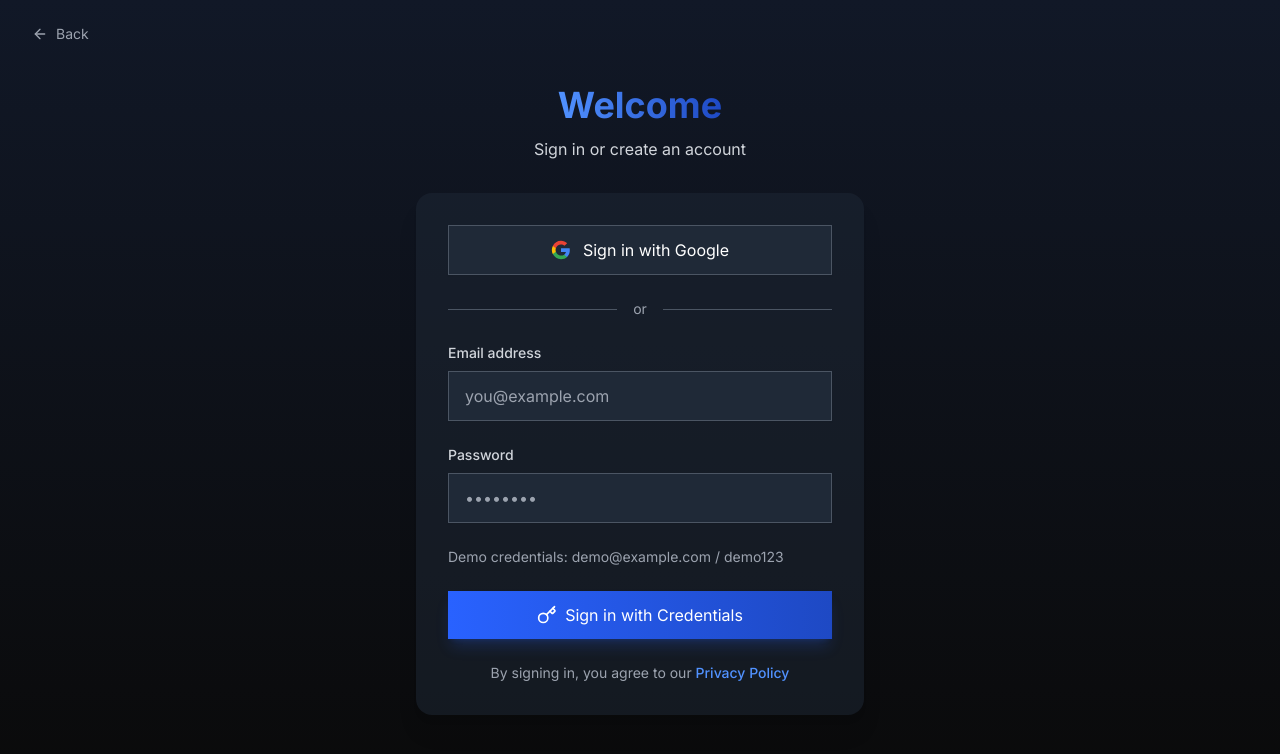
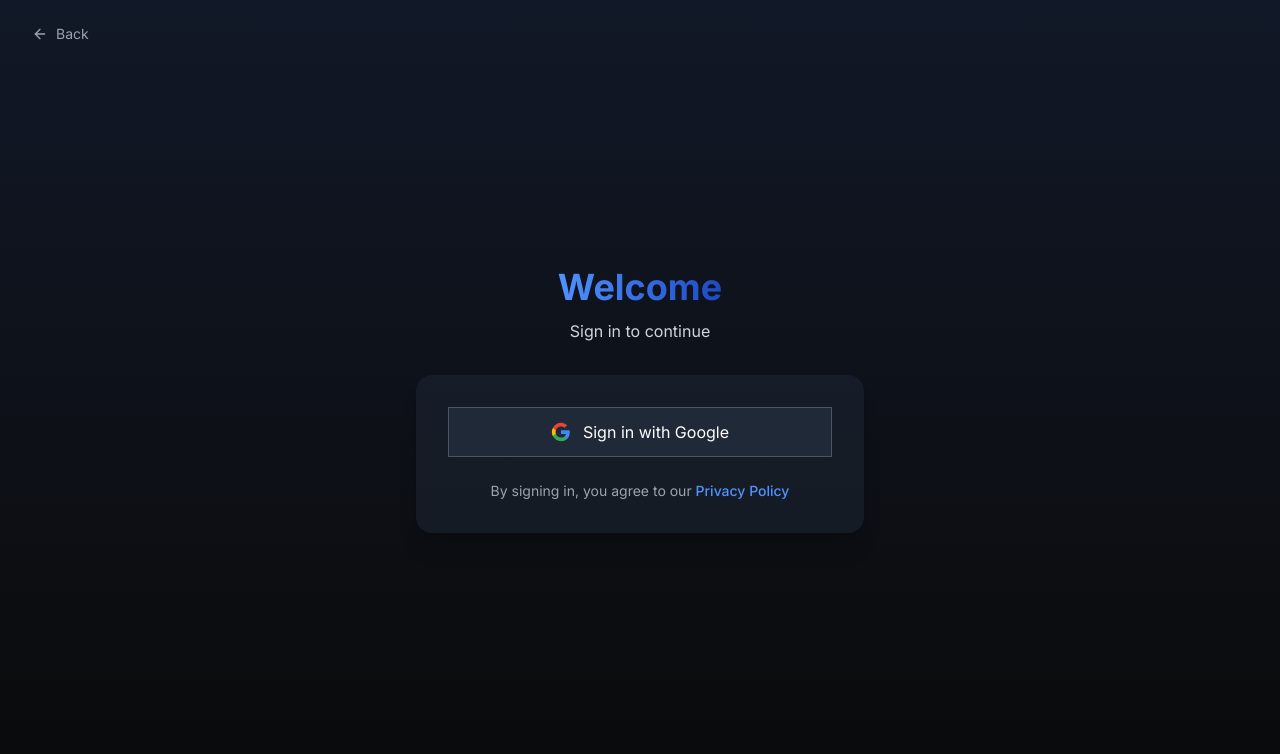
Before and after one commit to louis-quatorze/SambaScribe, a Next.js app: page /auth/signin in a window 1280 px wide. Shown: the top 754 px of the page. Built offline with nearby package versions, Linux system fonts and the light colour scheme.

Commit message:
Simplify login to use only Google OAuth

```diff
--- a/app/auth/signin/SignIn.tsx
+++ b/app/auth/signin/SignIn.tsx
@@ -1,9 +1,8 @@
 "use client";
 
 import React, { Suspense } from "react";
-import { signIn } from "next-auth/react";
 import { useSearchParams } from "next/navigation";
-import { ArrowLeft, Mail, Key } from "lucide-react";
+import { ArrowLeft } from "lucide-react";
 import Link from "next/link";
 import {
   GoogleButton,
@@ -12,37 +11,8 @@ import {
 } from "@/components/auth/OAuthButtons";
 
 function SignInContent() {
-  const [email, setEmail] = React.useState("");
-  const [password, setPassword] = React.useState("");
-  const [isLoading, setIsLoading] = React.useState(false);
-  const [error, setError] = React.useState("");
   const searchParams = useSearchParams();
   const callbackUrl = searchParams.get("callbackUrl") || "/";
-
-  const handleSubmit = async (e: React.FormEvent) => {
-    e.preventDefault();
-    setIsLoading(true);
-    setError("");
-
-    try {
-      const result = await signIn("credentials", {
-        email,
-        password,
-        redirect: false
-      });
-
-      if (result?.error) {
-        setError("Invalid email or password. Try 'demo@example.com' with password 'demo123'");
-        setIsLoading(false);
-      } else {
-        // Successful login, redirect
-        window.location.href = callbackUrl;
-      }
-    } catch (error) {
-      setError("An error occurred during sign in. Please try again.");
-      setIsLoading(false);
-    }
-  };
 
   return (
     <div className="flex min-h-screen flex-col items-center justify-center bg-gradient-to-b from-white to-neutral-50 dark:from-neutral-900 dark:to-neutral-950 px-4">
@@ -62,7 +32,7 @@ function SignInContent() {
             </span>
           </h1>
           <p className="mt-3 text-neutral-600 dark:text-neutral-300">
-            Sign in or create an account
+            Sign in to continue
           </p>
         </div>
 
@@ -73,79 +43,6 @@ function SignInContent() {
             <MicrosoftButton />
             */}
           </OAuthButtonsContainer>
-
-          <div className="my-6 flex items-center">
-            <div className="flex-grow border-t border-neutral-300 dark:border-neutral-600"></div>
-            <span className="mx-4 text-sm text-neutral-500 dark:text-neutral-400">or</span>
-            <div className="flex-grow border-t border-neutral-300 dark:border-neutral-600"></div>
-          </div>
-
-          {error && (
-            <div className="mb-4 p-3 rounded-lg bg-red-100 dark:bg-red-900/30 text-red-800 dark:text-red-300 text-sm">
-              {error}
-            </div>
-          )}
-
-          <form onSubmit={handleSubmit} className="space-y-6">
-            <div>
-              <label
-                htmlFor="email"
-                className="block text-sm font-medium text-neutral-700 dark:text-neutral-300"
-              >
-                Email address
-              </label>
-              <div className="mt-2">
-                <input
-                  id="email"
-                  name="email"
-                  type="email"
-                  autoComplete="email"
-                  required
-                  value={email}
-                  onChange={(e) => setEmail(e.target.value)}
-                  className="block w-full rounded-lg border border-neutral-300 dark:border-neutral-600 px-4 py-3 text-neutral-900 dark:text-white placeholder-neutral-500 dark:placeholder-neutral-400 shadow-sm dark:bg-neutral-800 focus:border-brandBlue-500 dark:focus:border-brandBlue-400 focus:ring-brandBlue-500 dark:focus:ring-brandBlue-400"
-                  placeholder="you@example.com"
-                />
-              </div>
-            </div>
-
-            <div>
-              <label
-                htmlFor="password"
-                className="block text-sm font-medium text-neutral-700 dark:text-neutral-300"
-              >
-                Password
-              </label>
-              <div className="mt-2">
-                <input
-                  id="password"
-                  name="password"
-                  type="password"
-                  autoComplete="current-password"
-                  required
-                  value={password}
-                  onChange={(e) => setPassword(e.target.value)}
-                  className="block w-full rounded-lg border border-neutral-300 dark:border-neutral-600 px-4 py-3 text-neutral-900 dark:text-white placeholder-neutral-500 dark:placeholder-neutral-400 shadow-sm dark:bg-neutral-800 focus:border-brandBlue-500 dark:focus:border-brandBlue-400 focus:ring-brandBlue-500 dark:focus:ring-brandBlue-400"
-                  placeholder="••••••••"
-                />
-              </div>
-            </div>
-
-            <div className="text-sm">
-              <p className="mt-2 text-neutral-500 dark:text-neutral-400">
-                Demo credentials: demo@example.com / demo123
-              </p>
-            </div>
-
-            <button
-              type="submit"
-              disabled={isLoading}
-              className="group relative flex w-full items-center justify-center gap-2 rounded-lg bg-gradient-to-r from-brandBlue-500 to-brandBlue-600 px-4 py-3 text-white shadow-lg shadow-brandBlue-500/20 transition-all hover:from-brandBlue-600 hover:to-brandBlue-700 hover:shadow-xl hover:shadow-brandBlue-500/30 focus:outline-none focus:ring-2 focus:ring-brandBlue-500 focus:ring-offset-2 disabled:opacity-50 disabled:cursor-not-allowed"
-            >
-              <Key className="h-5 w-5" />
-              {isLoading ? "Signing in..." : "Sign in with Credentials"}
-            </button>
-          </form>
 
           <div className="mt-6">
             <p className="text-center text-sm text-neutral-600 dark:text-neutral-400">
```
Also changed, not shown: src/lib/auth/index.ts (+1 -23 lines), 1 other file (tests, documents, lock files or other folders).
